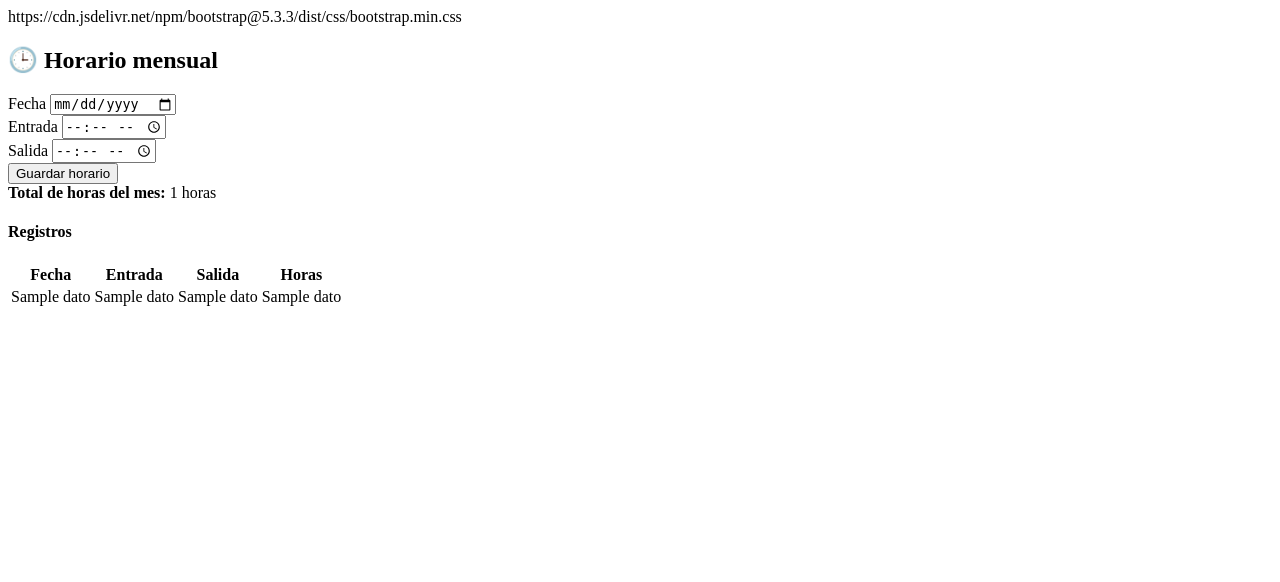
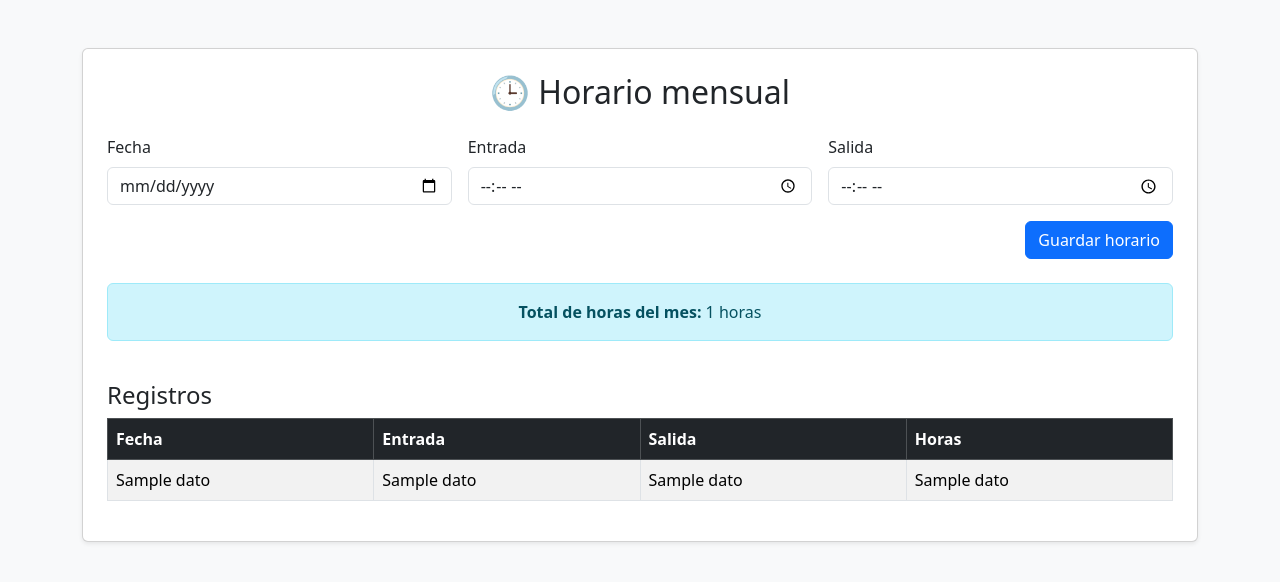
Before and after one commit to danielloal/horario-web, a Flask app: template templates/index.html in a window 1280 px wide. Shown: the top 582 px of the page. Run offline with Flask 3, Linux system fonts and the light colour scheme; the template is opened without the code that fills it: most values are stand-ins (such as "Sample title", 1, 10 or a date in 2020).

Commit message:
Fix: cargar correctamente Bootstrap

```diff
--- a/templates/index.html
+++ b/templates/index.html
@@ -4,15 +4,17 @@
     <meta charset="UTF-8">
     <title>Horario mensual</title>
 
-    <!-- Bootstrap -->
-    https://cdn.jsdelivr.net/npm/bootstrap@5.3.3/dist/css/bootstrap.min.css
+    <!-- ✅ Bootstrap bien cargado -->
+    <link href="https://cdn.jsdelivr.net/npm/bootstrap@5.3.3/dist/css/bootstrap.min.css" rel="stylesheet">
 </head>
 
-<body>
+<body class="bg-light">
 
 <div class="container mt-5">
 
-    <h2 class="mb-4">🕒 Horario mensual</h2>
+    <div class="card shadow-sm p-4">
+
+        <h2 class="mb-4 text-center">🕒 Horario mensual</h2>
 
         <!-- FORMULARIO -->
         <form method="post" class="row g-3 mb-4">
@@ -31,21 +33,21 @@
                 <input type="time" name="salida" class="form-control" required>
             </div>
 
-        <div class="col-12">
+            <div class="col-12 text-end">
                 <button class="btn btn-primary">Guardar horario</button>
             </div>
         </form>
 
-    <!-- TOTAL MENSUAL -->
-    <div class="alert alert-info">
+        <!-- TOTAL -->
+        <div class="alert alert-info text-center">
             <strong>Total de horas del mes:</strong> {{ total_horas }} horas
         </div>
 
         <!-- TABLA -->
         <h4 class="mt-4">Registros</h4>
 
-    <table class="table table-striped">
-        <thead>
+        <table class="table table-striped table-bordered">
+            <thead class="table-dark">
                 <tr>
                     <th>Fecha</th>
                     <th>Entrada</th>
@@ -66,6 +68,7 @@
         </table>
 
     </div>
+</div>
 
 </body>
 </html>
```
Lines whose indentation alone changed are shown as unchanged.
